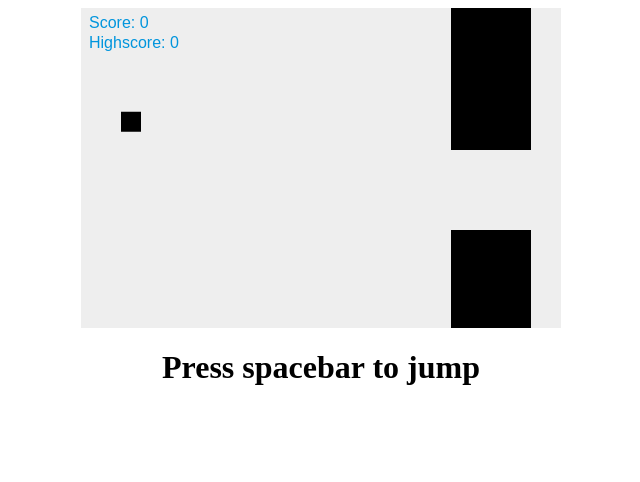
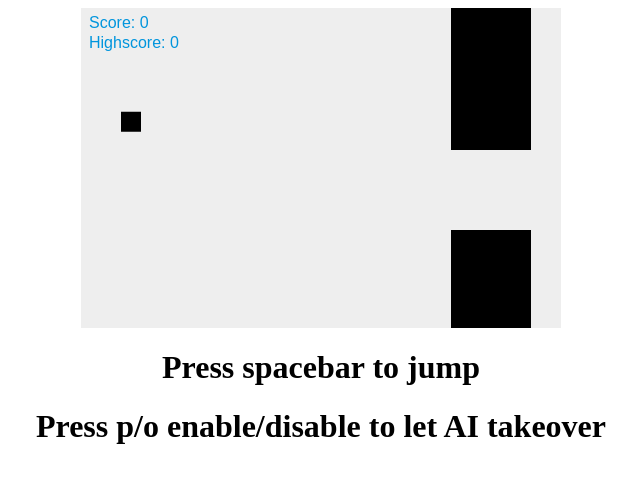
Before and after one commit to ChrisspyB/flappy-box, a plain HTML site: page index.html in a window 1280 px wide. Shown: the whole page, without its empty margins (319-959 px from the left). Drawn offline with Linux system fonts and the light colour scheme.

Commit message:
Update explanatory text

```diff
--- a/index.html
+++ b/index.html
@@ -17,6 +17,7 @@
 
 <canvas id="canvasFB" width="480" height="320"></canvas>
 <h1>Press spacebar to jump</h1>
+<h1>Press p/o enable/disable to let AI takeover</h1>
 <script src="flappyjs.js"></script>
 
 </body>
```
